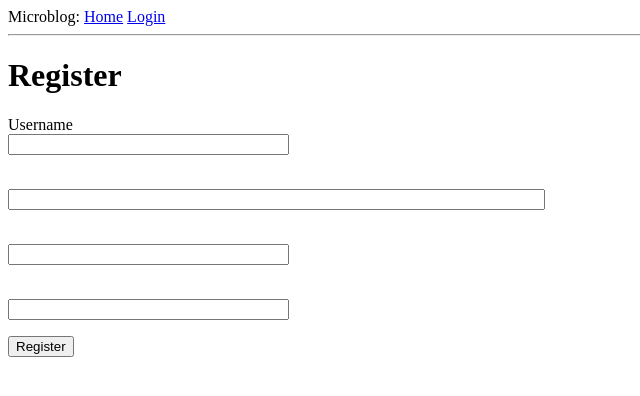
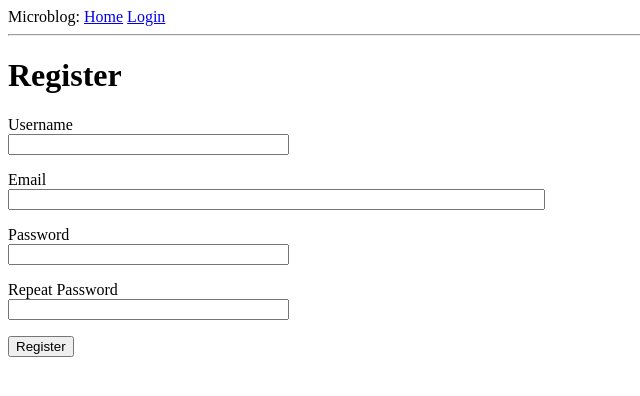
Before and after one commit to mCaballero1224/microblog, a Flask app: page /register in a window 1280 px wide. Shown: the top 396 px of the page, without its empty margins (0-640 px from the left). Run offline with Flask 3, Linux system fonts and the light colour scheme.

Commit message:
fix error with labels not matching input fields

```diff
--- a/app/templates/register.html
+++ b/app/templates/register.html
@@ -10,21 +10,21 @@
     {% endfor %}
   </p>
   <p>
-    {{ form.username.email }}<br />
+    {{ form.email.label }}<br />
     {{ form.email(size=64) }}<br />
     {% for error in form.email.errors %}
     <span style="color: red">[{{ error }}]</span>
     {% endfor %}
   </p>
   <p>
-    {{ form.username.password }}<br />
+    {{ form.password.label }}<br />
     {{ form.password(size=32) }}<br />
     {% for error in form.password.errors %}
     <span style="color: red">[{{ error }}]</span>
     {% endfor %}
   </p>
   <p>
-    {{ form.username.password2 }}<br />
+    {{ form.password2.label }}<br />
     {{ form.password2(size=32) }}<br />
     {% for error in form.password2.errors %}
     <span style="color: red">[{{ error }}]</span>
```
